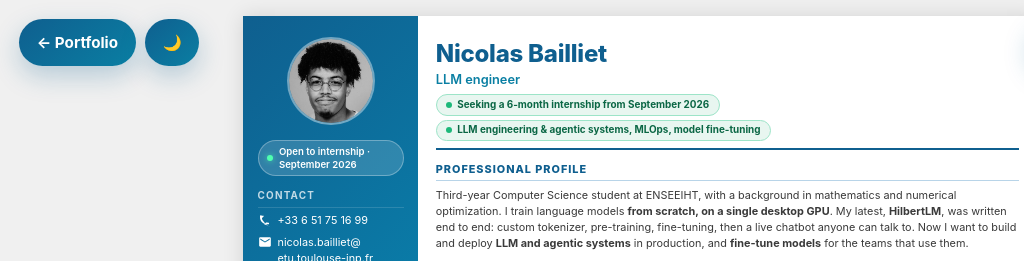
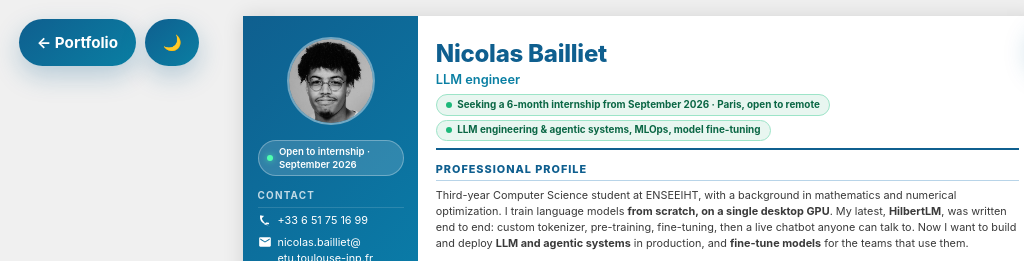
Before and after one commit to baillietn/baillietn.github.io, a website: page cv/index.html in a window 1280 px wide. Shown: the top 261 px of the page, 0-1024 px from the left. Drawn offline with nearby package versions, Linux system fonts and the light colour scheme.

Commit message:
add localisation

```diff
--- a/cv/index.html
+++ b/cv/index.html
@@ -147,7 +147,7 @@
                 <div class="avail-row">
                     <div class="avail-inline">
                         <span class="avail-inline-dot"></span>
-                        Seeking a 6-month internship from September 2026
+                        Seeking a 6-month internship from September 2026 · Paris, open to remote
                     </div>
                     <div class="avail-inline">
                         <span class="avail-inline-dot"></span>
```
Also changed, not shown: 2 other files.
